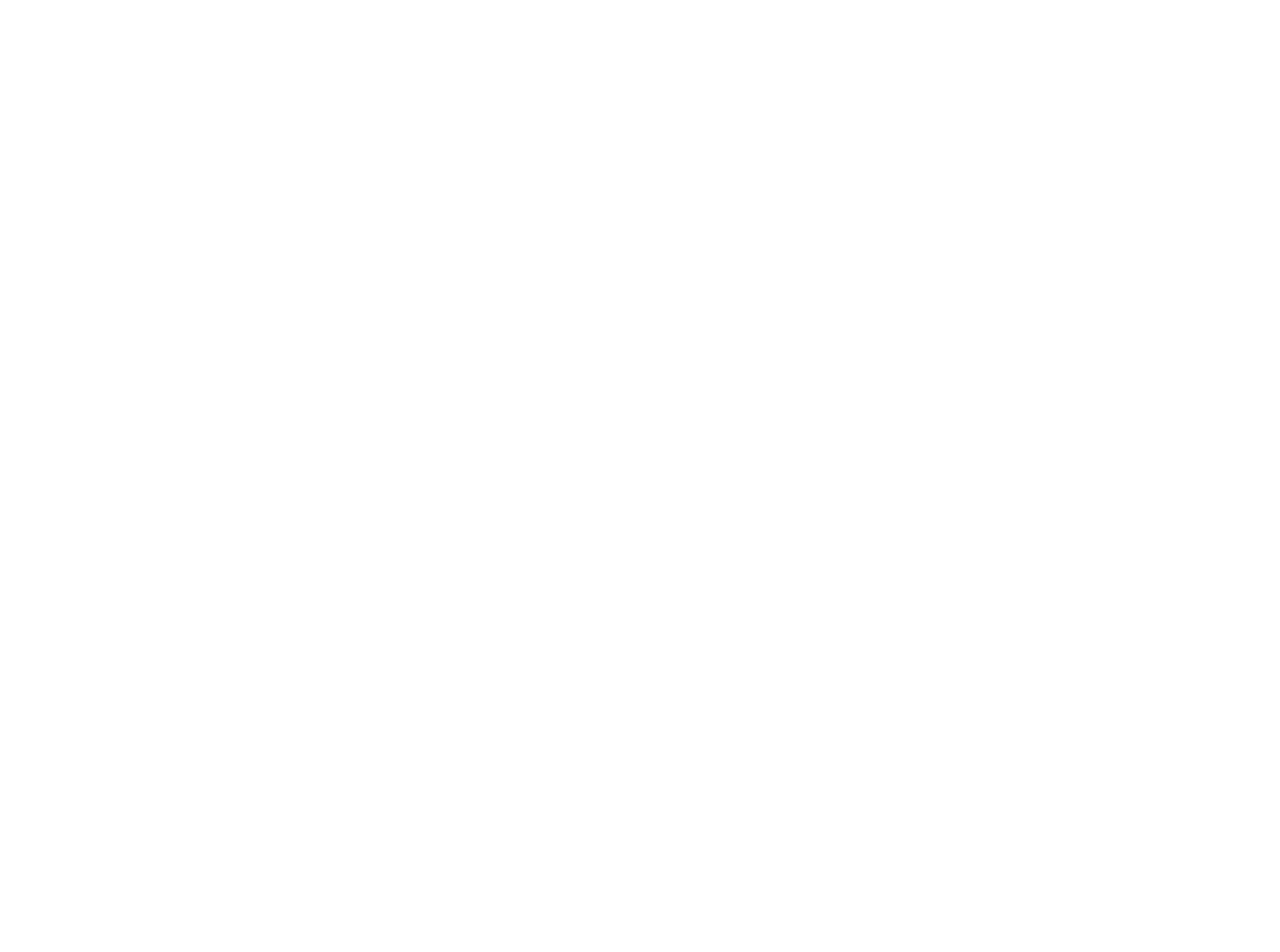
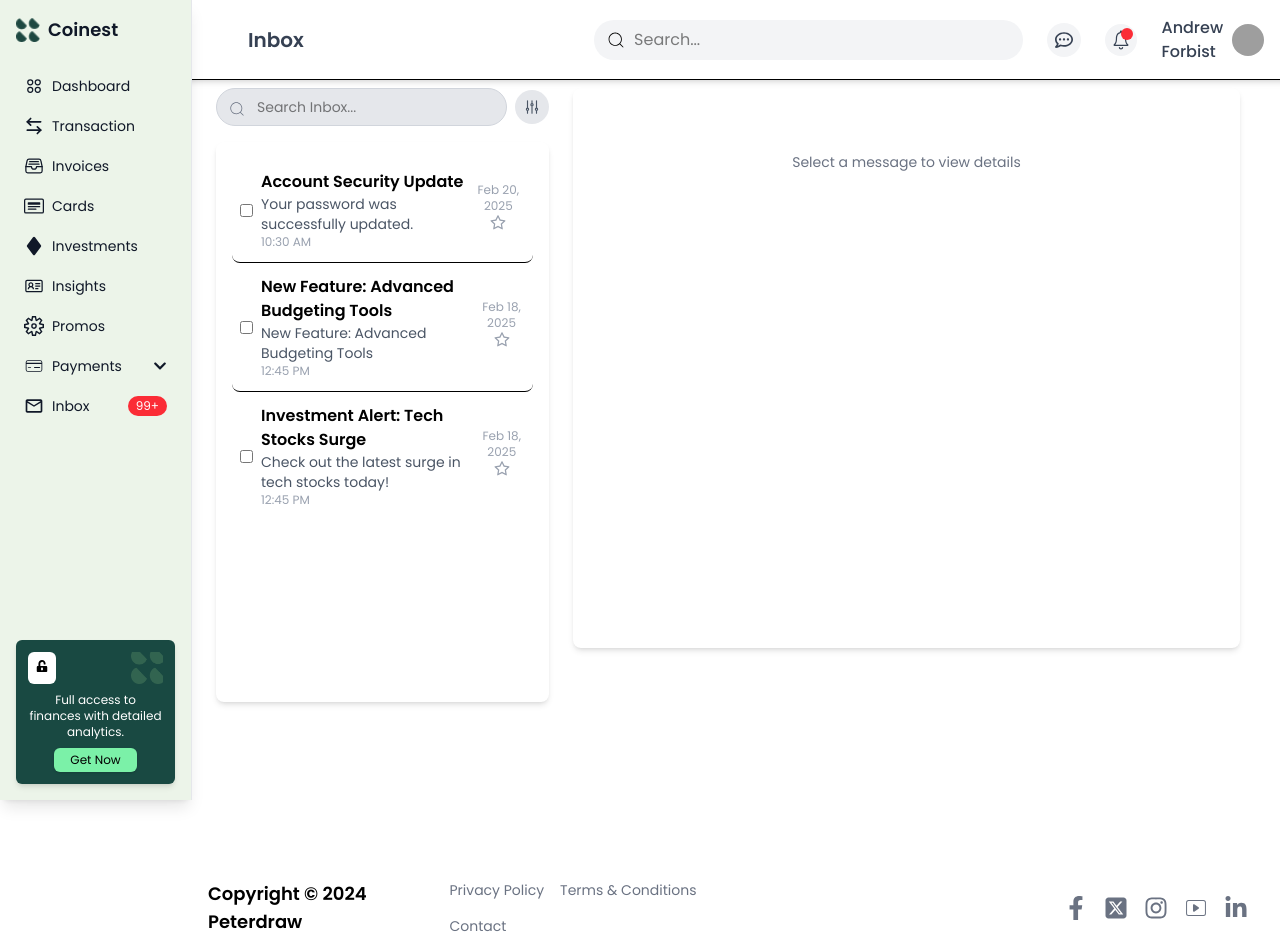
Before and after one commit to SufyanAli56/Dashboard_coin, a React (Vite) app: page /inbox in a window 1280 px wide. Before the commit this address had no page. Shown: the top 952 px of the page. Before the commit the page ends 800 px from the top, so only its background shows below. Built offline with nearby package versions, Linux system fonts and the light colour scheme; grey boxes are pictures that could not be loaded; a web font is replaced by a local one.

Commit message:
Footer and Inbox

```diff
--- a/src/App.jsx
+++ b/src/App.jsx
@@ -5,6 +5,7 @@
 import Transaction from "./Ui/Transaction/Transaction";
 import Cards from "./Ui/Cards/Cards";
 import Promos from "./Ui/Promos/Promos";
+import Inbox from "./Ui/Inbox/Inbox";
 
 
 const App = () => {
@@ -18,7 +19,7 @@
             <Route path="/invoices" element={<Invoices  />} />
             <Route path="/Cards" element={<Cards />} />
             <Route path="/Promos" element={<Promos  />} />
-
+            <Route path="/inbox" element={<Inbox  />} />
 
             </Routes>
 
--- a/src/Ui/Dashboard/Dashboard.jsx
+++ b/src/Ui/Dashboard/Dashboard.jsx
@@ -1,6 +1,7 @@
 import React from "react";
 import Header from "../../components/Header/Header";
 import Sidebar from "../../components/Sidebar/Sidebar";
+
 
 const Dashboard = () => {
   return (
@@ -8,6 +9,7 @@
       <Header title="Dashboard" />
       <Sidebar />
       <div className="mt-16 text-bold font-3xl text-red-400 ml-44 text-5xl">Dashboard</div>
+
     </>
   );
 };
--- /dev/null
+++ b/src/Ui/Inbox/Inbox.jsx
@@ -0,0 +1,159 @@
+import React, { useState } from "react";
+import Sidebar from "../../components/Sidebar/Sidebar";
+import Header from "../../components/Header/Header";
+import { CiSearch } from "react-icons/ci";
+import { HiOutlineAdjustmentsVertical } from "react-icons/hi2";
+import { AiOutlineStar, AiFillStar } from "react-icons/ai";
+import Footer from "../../components/Footer/Footer";
+
+const Inbox = () => {
+  const [search, setSearch] = useState("");
+  const [selectedMessage, setSelectedMessage] = useState(null);
+  const [starred, setStarred] = useState({});
+  const [selectedMessages, setSelectedMessages] = useState([]);
+
+  const messages = [
+    {
+      id: 1,
+      sender: "Account Security Update",
+      subject: "Your password was successfully updated.",
+      content: "We've successfully updated your password. Please ensure that your credentials are secure. If you didn't request this change, contact support immediately.",
+      time: "10:30 AM",
+      date: "Feb 20, 2025"
+    },
+    {
+      id: 2,
+      sender: "New Feature: Advanced Budgeting Tools",
+      subject: "New Feature: Advanced Budgeting Tools",
+      content: "We're excited to announce the launch of our new Advanced Budgeting Tools! Designed to give you greater control over your finances, these tools come packed with features that allow for more detailed budgeting, customized spending alerts, and interactive financial health assessments.",
+      time: "12:45 PM",
+      date: "Feb 18, 2025"
+    },
+    {
+      id: 3,
+      sender: "Investment Alert: Tech Stocks Surge",
+      subject: "Check out the latest surge in tech stocks today!",
+      content: "Hello Andrew! The market is buzzing with excitement as tech stocks experience a remarkable surge. Analysts suggest this could be the beginning of a longer trend. Read our detailed report for more insights.",
+      time: "12:45 PM",
+      date: "Feb 18, 2025"
+    },
+  ];
+
+  const filteredMessages = messages.filter(
+    (msg) =>
+      msg.sender.toLowerCase().includes(search.toLowerCase()) ||
+      msg.subject.toLowerCase().includes(search.toLowerCase()) ||
+      msg.content.toLowerCase().includes(search.toLowerCase())
+  );
+
+  const toggleStar = (id) => {
+    setStarred((prev) => ({ ...prev, [id]: !prev[id] }));
+  };
+
+  const toggleSelection = (id) => {
+    setSelectedMessages((prev) =>
+      prev.includes(id) ? prev.filter((msgId) => msgId !== id) : [...prev, id]
+    );
+  };
+
+  return (
+    <>
+      <Header title="Inbox" />
+      <Sidebar />
+
+      <div className="p-4 lg:p-6 lg:ml-44 mt-12 min-h-screen flex flex-col lg:flex-row space-y-6 lg:space-y-0 lg:space-x-6">
+
+        {/* Left Side: Search & Messages List */}
+        <div className="w-full lg:w-1/3">
+
+          {/* Search Bar */}
+          <div className="flex items-center justify-between mb-4">
+            <div className="relative flex-grow">
+              <CiSearch className="absolute left-3 top-3 text-gray-500 text-lg" />
+              <input
+                type="text"
+                placeholder="Search Inbox..."
+                className="px-10 py-2 border rounded-full border-gray-300 bg-gray-200 w-full text-sm focus:ring-2 focus:ring-green-300 focus:outline-none"
+                value={search}
+                onChange={(e) => setSearch(e.target.value)}
+              />
+            </div>
+            <button className="ml-2 p-2 bg-gray-200 rounded-full hover:bg-gray-300 transition">
+              <HiOutlineAdjustmentsVertical className="text-gray-600 text-lg" />
+            </button>
+          </div>
+
+          {/* Messages List */}
+          <div className="bg-white p-4 rounded-lg shadow-md h-[70vh] overflow-y-auto">
+            {filteredMessages.length > 0 ? (
+              filteredMessages.map((msg) => (
+                <div
+                  key={msg.id}
+                  className={`flex items-center justify-between border-b last:border-none py-3 px-2 cursor-pointer hover:bg-gray-100 rounded-lg ${
+                    selectedMessage?.id === msg.id ? "bg-gray-200" : ""
+                  }`}
+                  onClick={() => setSelectedMessage(msg)}
+                >
+                  <input
+                    type="checkbox"
+                    className="mr-2"
+                    checked={selectedMessages.includes(msg.id)}
+                    onChange={(e) => { e.stopPropagation(); toggleSelection(msg.id); }}
+                  />
+
+                  <div className="flex-grow">
+                    <h3 className="font-semibold text-sm lg:text-base">{msg.sender}</h3>
+                    <p className="text-gray-600 text-xs lg:text-sm">{msg.subject}</p>
+                    <p className="text-gray-400 text-xs">{msg.time}</p>
+                  </div>
+
+                  <div className="text-center">
+                    <p className="text-gray-400 text-xs">{msg.date}</p>
+                    <button onClick={(e) => { e.stopPropagation(); toggleStar(msg.id); }}>
+                      {starred[msg.id] ? (
+                        <AiFillStar className="text-yellow-500 text-lg" />
+                      ) : (
+                        <AiOutlineStar className="text-gray-400 text-lg hover:text-yellow-500 transition" />
+                      )}
+                    </button>
+                  </div>
+                </div>
+              ))
+            ) : (
+              <p className="text-gray-500 text-sm">No messages found.</p>
+            )}
+          </div>
+        </div>
+
+        {/* Right Side: Message Details */}
+        <div className="w-full lg:w-2/3 bg-white p-6 rounded-lg shadow-md h-[70vh] overflow-y-auto">
+          {selectedMessage ? (
+            <>
+              <h2 className="text-xl font-semibold">{selectedMessage.subject}</h2>
+              <p className="text-gray-500 text-sm mb-2">From: {selectedMessage.sender}</p>
+              <div className="border-t pt-4">
+                <p className="text-gray-700 text-justify leading-relaxed">
+                  {selectedMessage.content}
+                </p>
+              </div>
+              <p className="text-gray-400 text-xs mt-4">Received at {selectedMessage.time}</p>
+              <p className="text-gray-400 text-xs">Date: {selectedMessage.date}</p>
+            </>
+          ) : (
+            <p className="text-gray-500 text-sm text-center mt-10">
+              Select a message to view details
+            </p>
+          )}
+        </div>
+
+      </div>
+
+      {/* Footer */}
+      <div className="p-4 lg:ml-44">
+        <Footer />
+      </div>
+    </>
+  );
+};
+
+export default Inbox;
--- a/src/Ui/Transaction/Transaction.jsx
+++ b/src/Ui/Transaction/Transaction.jsx
@@ -2,6 +2,7 @@
 import Header from "../../components/Header/Header";
 import Sidebar from "../../components/Sidebar/Sidebar";
 import { FaMoneyBillWave, FaChartLine, FaCcVisa, FaCcMastercard } from "react-icons/fa";
+
 
 const generateTransactions = (num) => {
   const categories = ["Income", "Investments", "Utilities", "Food & Dining", "Healthcare"];
@@ -129,6 +130,7 @@
           </div>
         </div>
       </div>
+
     </>
   );
 }
--- /dev/null
+++ b/src/components/Footer/Footer.jsx
@@ -0,0 +1,47 @@
+import React from "react";
+import { FaFacebookF, FaInstagram, FaLinkedinIn } from "react-icons/fa";
+import { FaSquareXTwitter } from "react-icons/fa6";
+import { CiYoutube } from "react-icons/ci";
+
+const Footer = () => {
+  return (
+    <footer className="">
+      <div className="max-w-7xl mx-auto flex flex-col md:flex-row justify-between items-center gap-6">
+
+        {/* Left Side: Brand & Links */}
+        <div className="flex flex-col md:flex-row items-center gap-6 text-center md:text-left">
+          <h3 className="text-lg font-semibold text-black">
+            Copyright © 2024 Peterdraw
+          </h3>
+          <div className="flex flex-wrap justify-center md:justify-start gap-4 text-gray-500 text-sm">
+            <a href="#" className="hover:text-green-500 transition">Privacy Policy</a>
+            <a href="#" className="hover:text-green-500 transition">Terms & Conditions</a>
+            <a href="#" className="hover:text-green-500 transition">Contact</a>
+          </div>
+        </div>
+
+        {/* Right Side: Social Media Icons */}
+        <div className="flex md:ml-80 justify-center md:justify-end space-x-4 text-2xl w-full md:w-auto">
+          <a href="#" className="text-gray-500 hover:text-blue-600 transition">
+            <FaFacebookF />
+          </a>
+          <a href="#" className="text-gray-500 hover:text-black transition">
+            <FaSquareXTwitter />
+          </a>
+          <a href="#" className="text-gray-500 hover:text-pink-500 transition">
+            <FaInstagram />
+          </a>
+          <a href="#" className="text-gray-500 hover:text-red-500 transition">
+            <CiYoutube />
+          </a>
+          <a href="#" className="text-gray-500 hover:text-blue-500 transition">
+            <FaLinkedinIn />
+          </a>
+        </div>
+
+      </div>
+    </footer>
+  );
+};
+
+export default Footer;
```
